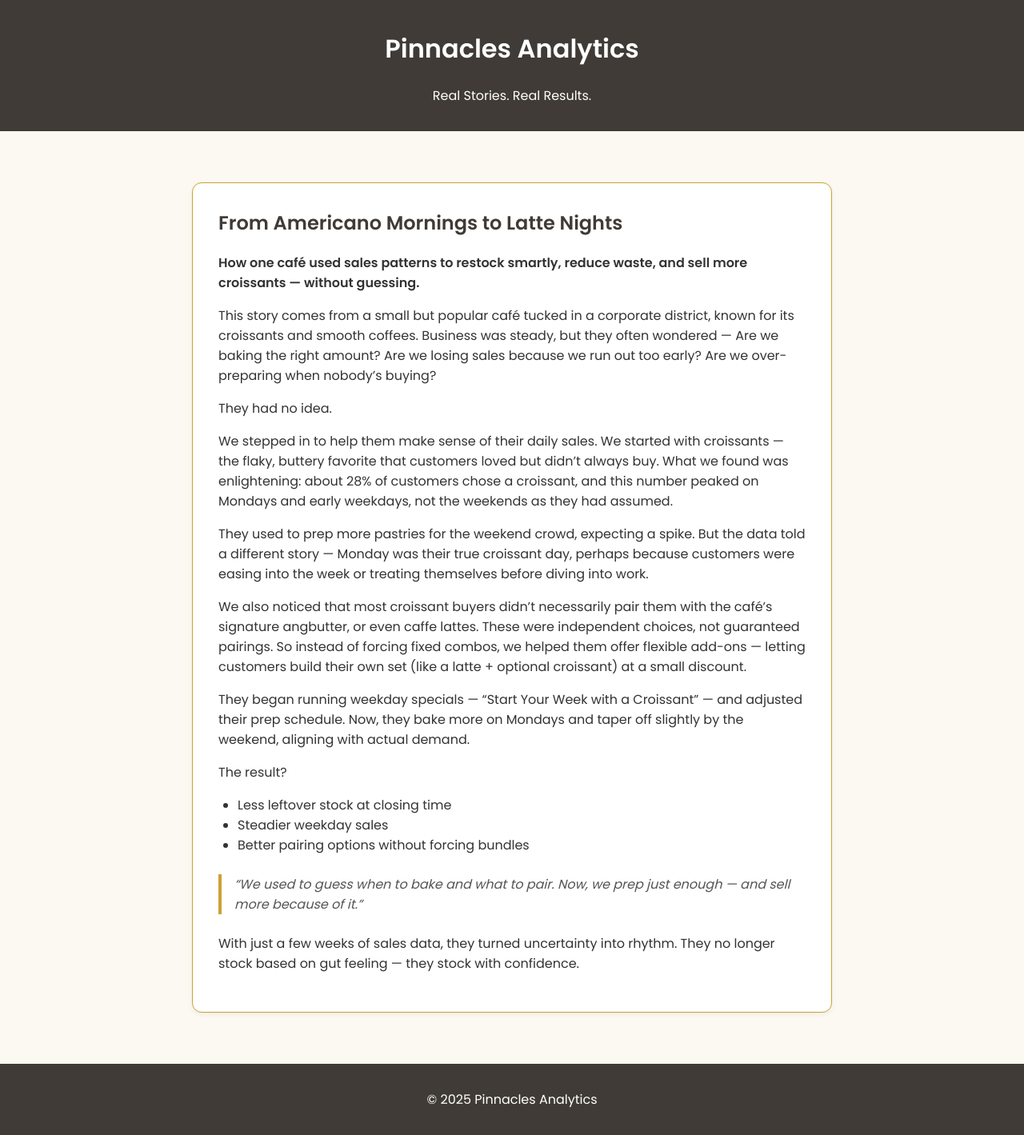
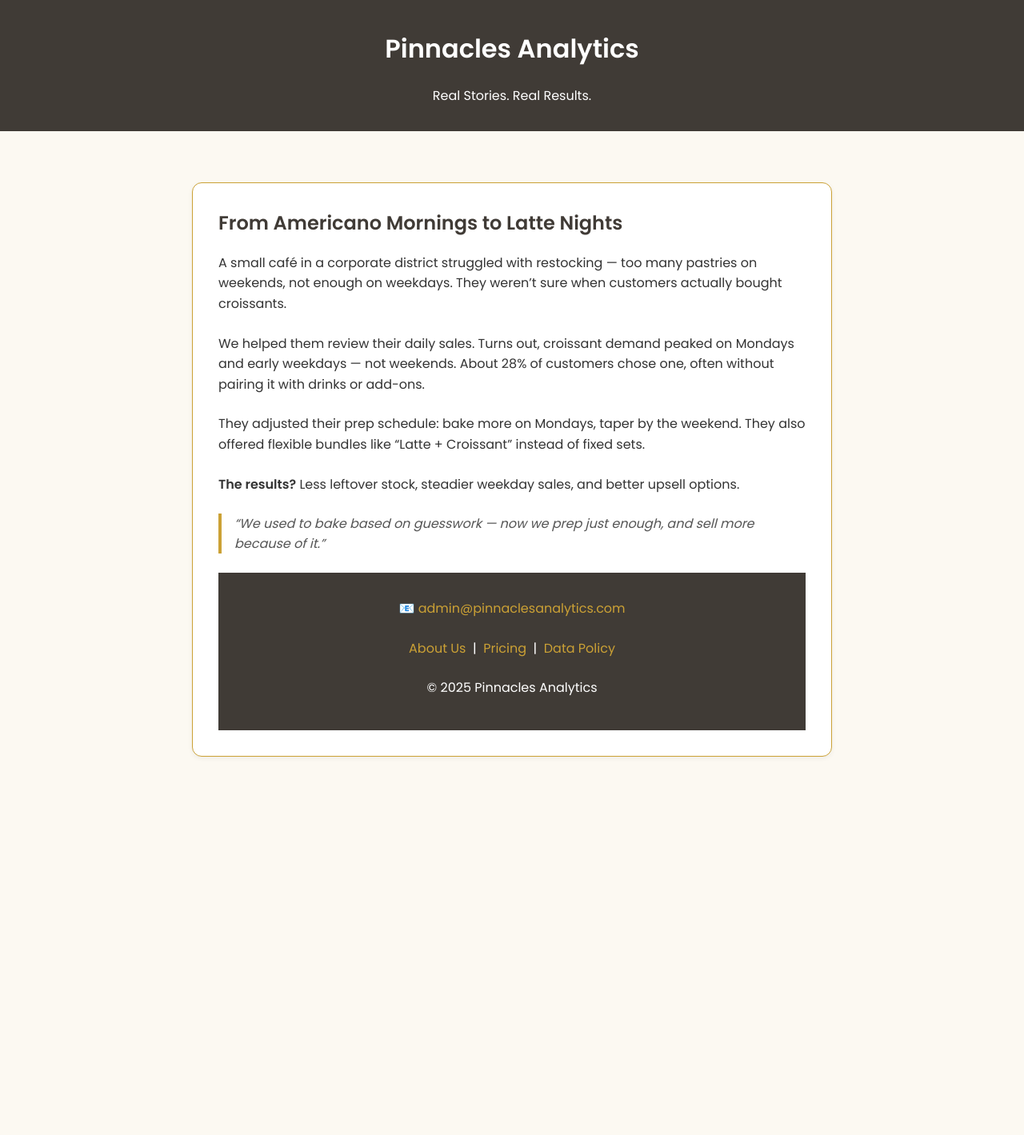
Before and after one commit to lyven81/pinnacles-learning-website, a Jekyll site: the page case-study/case-study-2.html, which Jekyll copies as it is, in a window 1280 px wide. Shown: the whole page at 80% size. Built offline with Jekyll 4.4.1, drawn with Linux system fonts in a browser that asks for light colours; after the commit the page ends 1010 px from its top, so only the background shows below that.

Commit message:
Update case-study-2.html

```diff
--- a/case-study/case-study-2.html
+++ b/case-study/case-study-2.html
@@ -35,6 +35,10 @@
       color: #403B36;
       margin-top: 0;
     }
+    .case-card p {
+      margin-bottom: 1.5rem;
+      line-height: 1.6;
+    }
     .case-card blockquote {
       font-style: italic;
       color: #555;
@@ -42,50 +46,48 @@
       padding-left: 1rem;
       border-left: 4px solid #CBA135;
     }
-    .case-card ul {
-      padding-left: 1.5rem;
+    footer a {
+      color: #CBA135;
+      text-decoration: none;
+    }
+    footer a:hover {
+      text-decoration: underline;
     }
   </style>
 </head>
 <body>
+
   <header>
     <h1>Pinnacles Analytics</h1>
     <p>Real Stories. Real Results.</p>
   </header>
 
-  <div class="container">
+  <main class="container">
     <div class="case-card">
-      <h2> From Americano Mornings to Latte Nights</h2>
-      <p><strong>How one café used sales patterns to restock smartly, reduce waste, and sell more croissants — without guessing.</strong></p>
+    <h2>From Americano Mornings to Latte Nights</h2>
+  <p>A small café in a corporate district struggled with restocking — too many pastries on weekends, not enough on weekdays. They weren’t sure when customers actually bought croissants.</p>
 
-      <p>This story comes from a small but popular café tucked in a corporate district, known for its croissants and smooth coffees. Business was steady, but they often wondered — Are we baking the right amount? Are we losing sales because we run out too early? Are we over-preparing when nobody’s buying?</p>
+  <p>We helped them review their daily sales. Turns out, croissant demand peaked on Mondays and early weekdays — not weekends. About 28% of customers chose one, often without pairing it with drinks or add-ons.</p>
 
-      <p>They had no idea.</p>
+  <p>They adjusted their prep schedule: bake more on Mondays, taper by the weekend. They also offered flexible bundles like “Latte + Croissant” instead of fixed sets.</p>
 
-      <p>We stepped in to help them make sense of their daily sales. We started with croissants — the flaky, buttery favorite that customers loved but didn’t always buy. What we found was enlightening: about 28% of customers chose a croissant, and this number peaked on Mondays and early weekdays, not the weekends as they had assumed.</p>
+  <p><strong>The results?</strong> Less leftover stock, steadier weekday sales, and better upsell options.</p>
 
-      <p>They used to prep more pastries for the weekend crowd, expecting a spike. But the data told a different story — Monday was their true croissant day, perhaps because customers were easing into the week or treating themselves before diving into work.</p>
+  <blockquote>
+    “We used to bake based on guesswork — now we prep just enough, and sell more because of it.”
+  </blockquote>
+</section>
 
-      <p>We also noticed that most croissant buyers didn’t necessarily pair them with the café’s signature angbutter, or even caffe lattes. These were independent choices, not guaranteed pairings. So instead of forcing fixed combos, we helped them offer flexible add-ons — letting customers build their own set (like a latte + optional croissant) at a small discount.</p>
-
-      <p>They began running weekday specials — “Start Your Week with a Croissant” — and adjusted their prep schedule. Now, they bake more on Mondays and taper off slightly by the weekend, aligning with actual demand.</p>
-
-      <p>The result?</p>
-
-      <ul>
-        <li>Less leftover stock at closing time</li>
-        <li>Steadier weekday sales</li>
-        <li>Better pairing options without forcing bundles</li>
-      </ul>
-
-      <blockquote>“We used to guess when to bake and what to pair. Now, we prep just enough — and sell more because of it.”</blockquote>
-
-      <p>With just a few weeks of sales data, they turned uncertainty into rhythm. They no longer stock based on gut feeling — they stock with confidence.</p>
-    </div>
-  </div>
 
   <footer>
+    <p>📧 <a href="mailto:admin@pinnaclesanalytics.com">admin@pinnaclesanalytics.com</a></p>
+    <p>
+      <a href="http://www.pinnaclesanalytics.com/about.html">About Us</a> &nbsp;|&nbsp;
+      <a href="http://www.pinnaclesanalytics.com/pricing.html">Pricing</a> &nbsp;|&nbsp;
+      <a href="http://www.pinnaclesanalytics.com/privacy-policy.html">Data Policy</a>
+    </p>
     <p>© 2025 Pinnacles Analytics</p>
   </footer>
+
 </body>
 </html>
```
